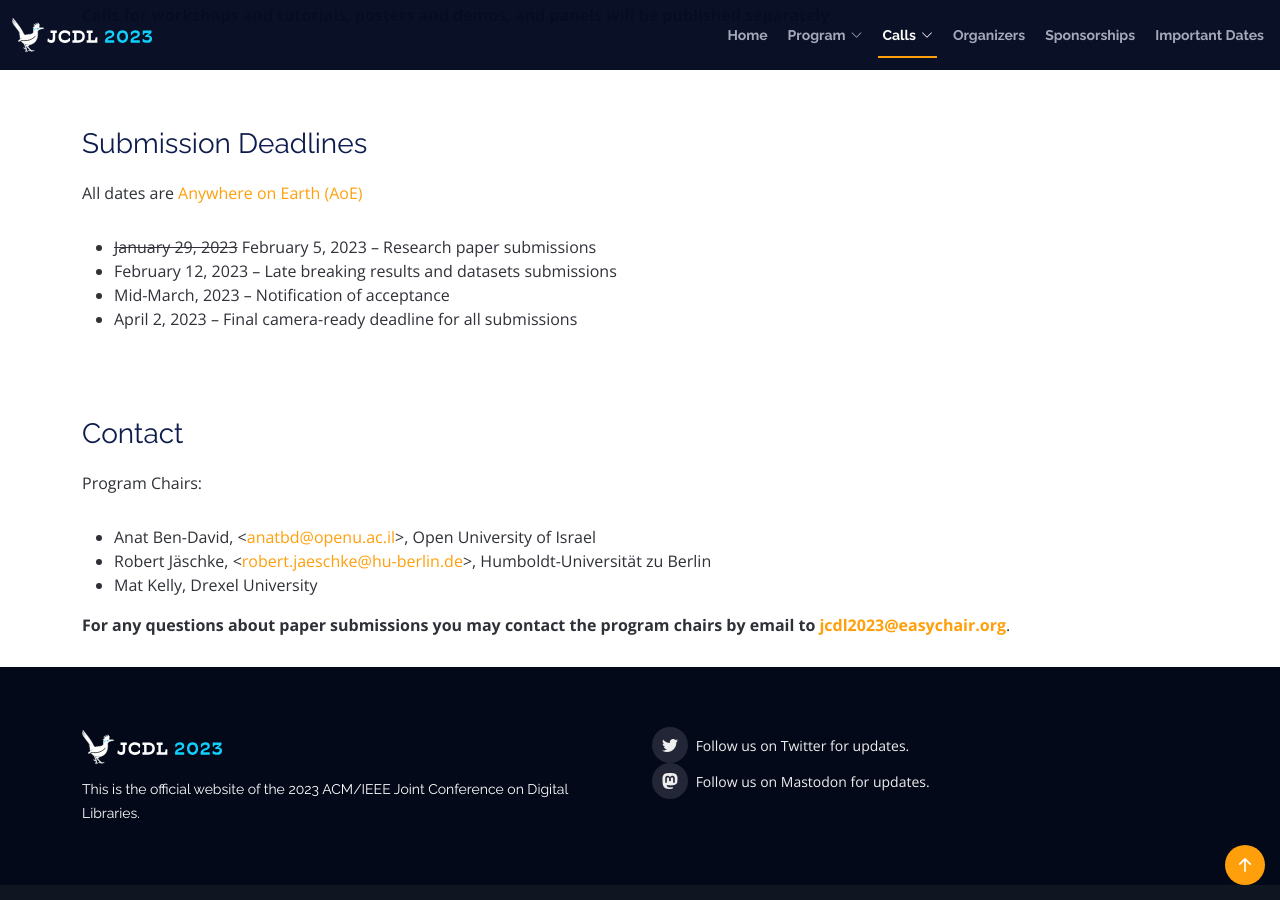
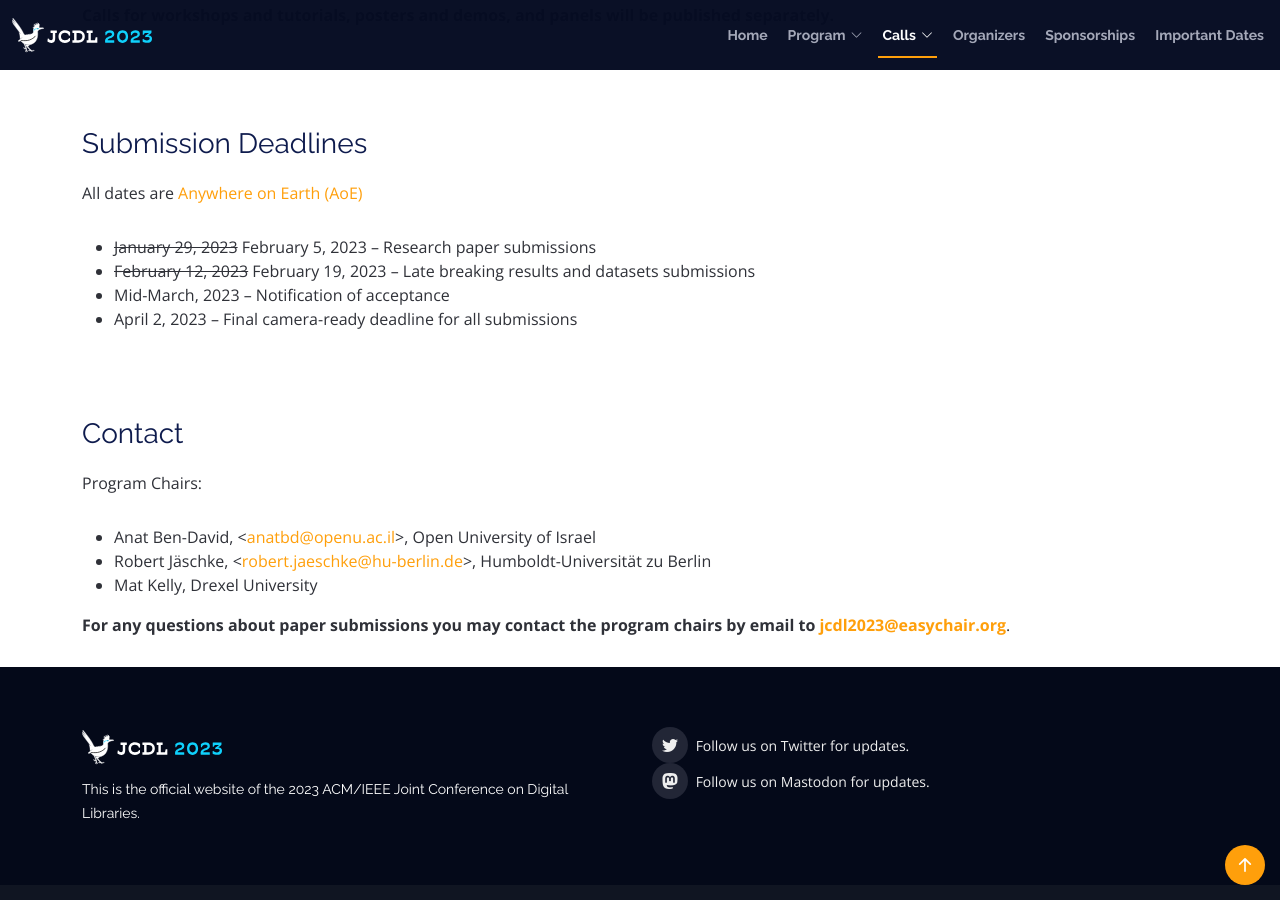
Before and after one commit to shawnmjones/JCDL2023-website-source, a Jekyll site: the page built from call-for-research-papers.html, in a window 1280 px wide and 900 px high, scrolled down 3151 px. Built offline with Jekyll 4.4.1, drawn with Linux system fonts in a browser that asks for light colours.

Commit message:
Extension for late-breaking results

```diff
--- a/call-for-research-papers.html
+++ b/call-for-research-papers.html
@@ -182,7 +182,7 @@
 
     <ul>
     <li><strike>January 29, 2023</strike> February 5, 2023 &ndash; Research paper submissions</li>
-    <li>February 12, 2023 &ndash; Late breaking results and datasets submissions</li>
+    <li><strike>February 12, 2023</strike> February 19, 2023 &ndash; Late breaking results and datasets submissions</li>
     <li>Mid-March, 2023 &ndash; Notification of acceptance</li>
     <li>April 2, 2023 &ndash; Final camera-ready deadline for all submissions</li>
     </ul>
```
